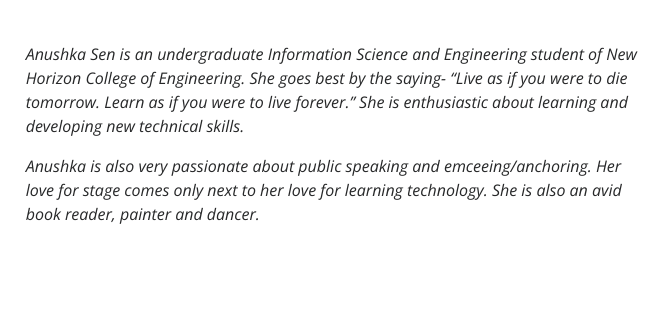
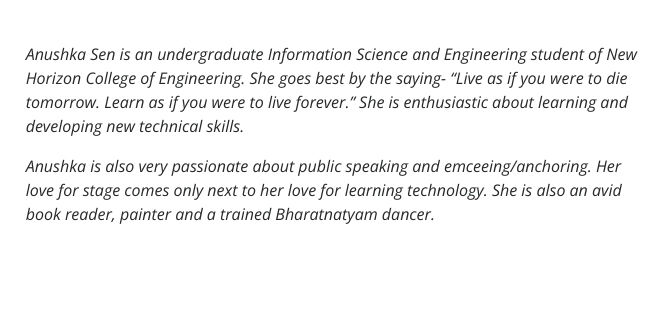
Before and after one commit to anushkasen23/anushkasen23.github.io, a plain HTML site: page index.html in a window 1280 px wide. Shown: the part 926-1246 px from the top of the page, 616-1280 px from the left. Drawn offline with nearby package versions, Linux system fonts and the light colour scheme.

Commit message:
Update index.html

```diff
--- a/index.html
+++ b/index.html
@@ -102,7 +102,7 @@
               Anushka Sen is an undergraduate Information Science and Engineering student of New Horizon College of Engineering. She goes best by the saying- “Live as if you were to die tomorrow. Learn as if you were to live forever.” She is enthusiastic about learning and developing new technical skills.
             </p>
             <p class="font-italic">
-              Anushka is also very passionate about public speaking and emceeing/anchoring. Her love for stage comes only next to her love for learning technology. She is also an avid book reader, painter and dancer.
+              Anushka is also very passionate about public speaking and emceeing/anchoring. Her love for stage comes only next to her love for learning technology. She is also an avid book reader, painter and a trained Bharatnatyam dancer.
             </p>
 
           </div>
```
